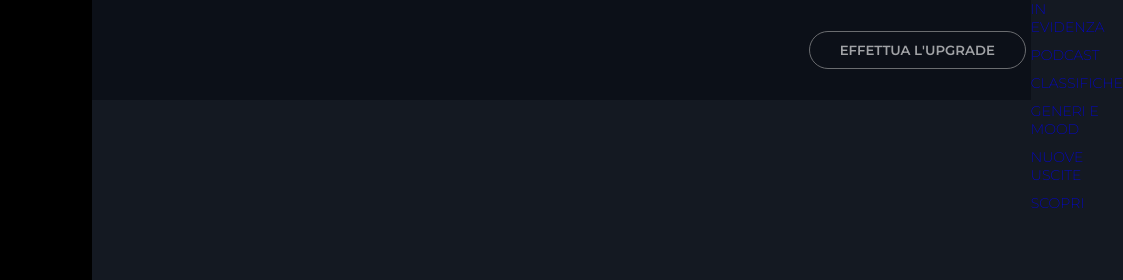
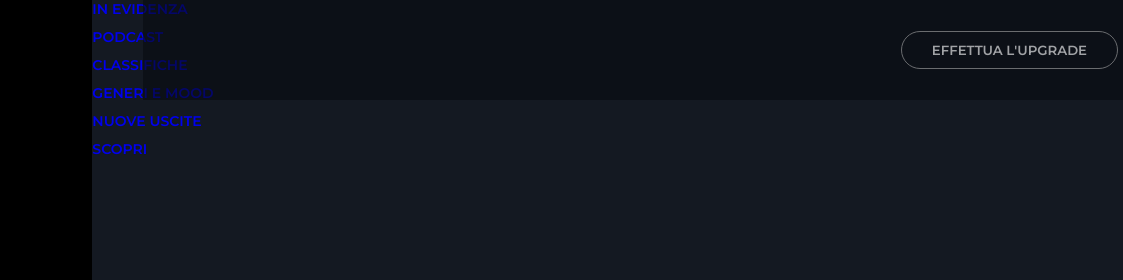
Before and after one commit to diegodev25/html-css-spotifyweb, a plain HTML site: page index.html in a window 1280 px wide. Shown: the top 280 px of the page, 157-1280 px from the left. Drawn offline with Linux system fonts and the light colour scheme.

Commit message:
Inserimento coordinate e dimensioni della barra upgrade

```diff
--- a/index.html
+++ b/index.html
@@ -68,12 +68,12 @@
         <!-- menu navbar-->
         <div class="navbar">
           <ul>
-            <a href="#"><li>IN EVIDENZA</li></a>
-            <a href="#"><li>PODCAST</li></a>
-            <a href="#"><li>CLASSIFICHE</li></a>
-            <a href="#"><li>GENERI E MOOD</li></a>
-            <a href="#"><li>NUOVE USCITE</li></a>
-            <a href="#"><li>SCOPRI</li></a>
+            <a href="#"><li><strong>IN EVIDENZA</strong></li></a>
+            <a href="#"><li><strong>PODCAST</strong></li></a>
+            <a href="#"><li><strong>CLASSIFICHE</strong></li></a>
+            <a href="#"><li><strong>GENERI E MOOD</strong></li></a>
+            <a href="#"><li><strong>NUOVE USCITE</strong></li></a>
+            <a href="#"><li><strong>SCOPRI</strong></li></a>
         </div>
 
       </div>
--- a/style.css
+++ b/style.css
@@ -132,13 +132,16 @@ section {
 
 /* regole Upgrade */
 .upgrade {
+  position: fixed;
+  right: 0;
+  top: 0;
   display: flex;
   justify-content: flex-end;
   background-color: #080b12;
   opacity: 0.6;
   height: 100px;
-  width: 100vw;
-  padding-right: 5px;
+  width: calc(100% - 300px);
+  padding:0 5px 0 0;
 }
 
 .button {
```
